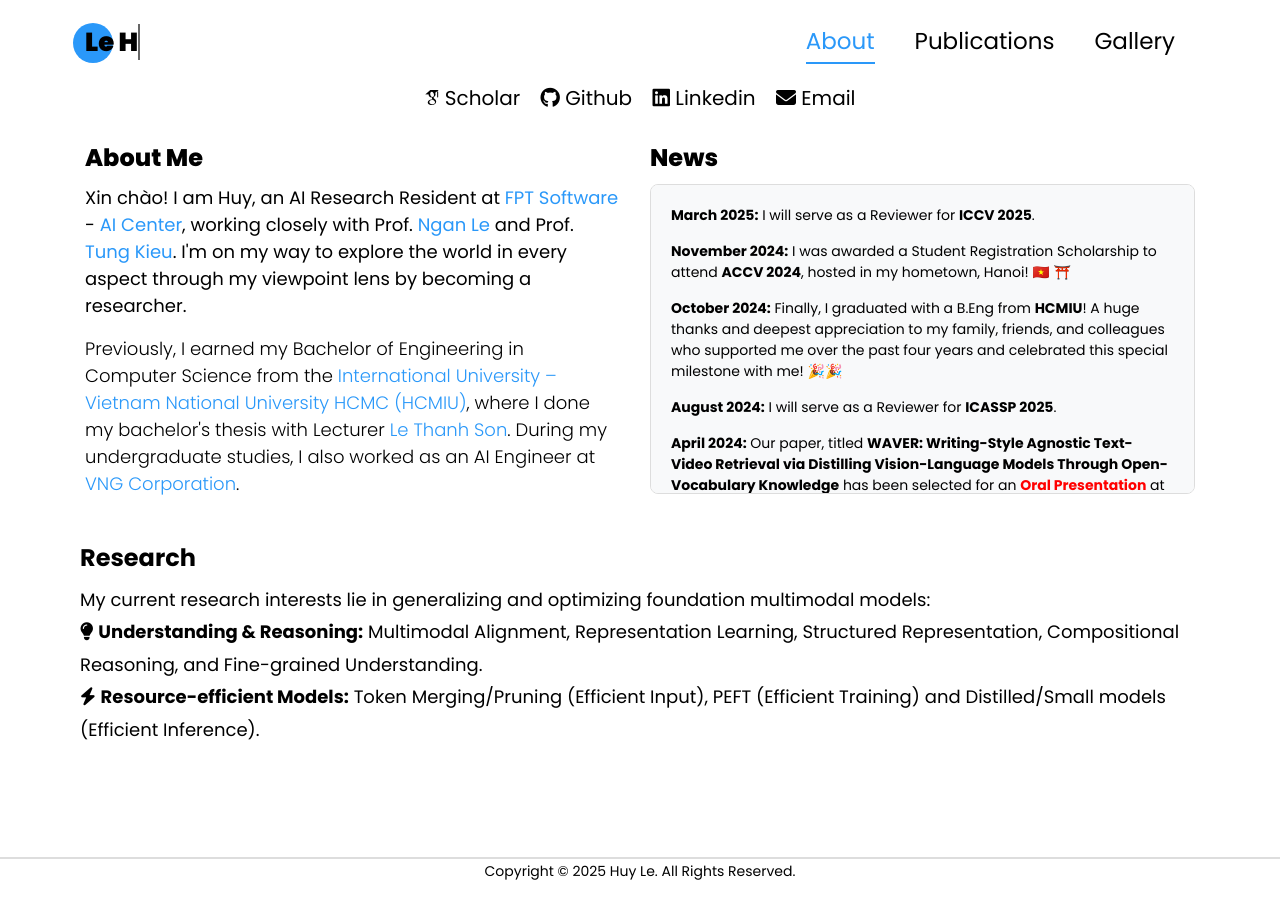
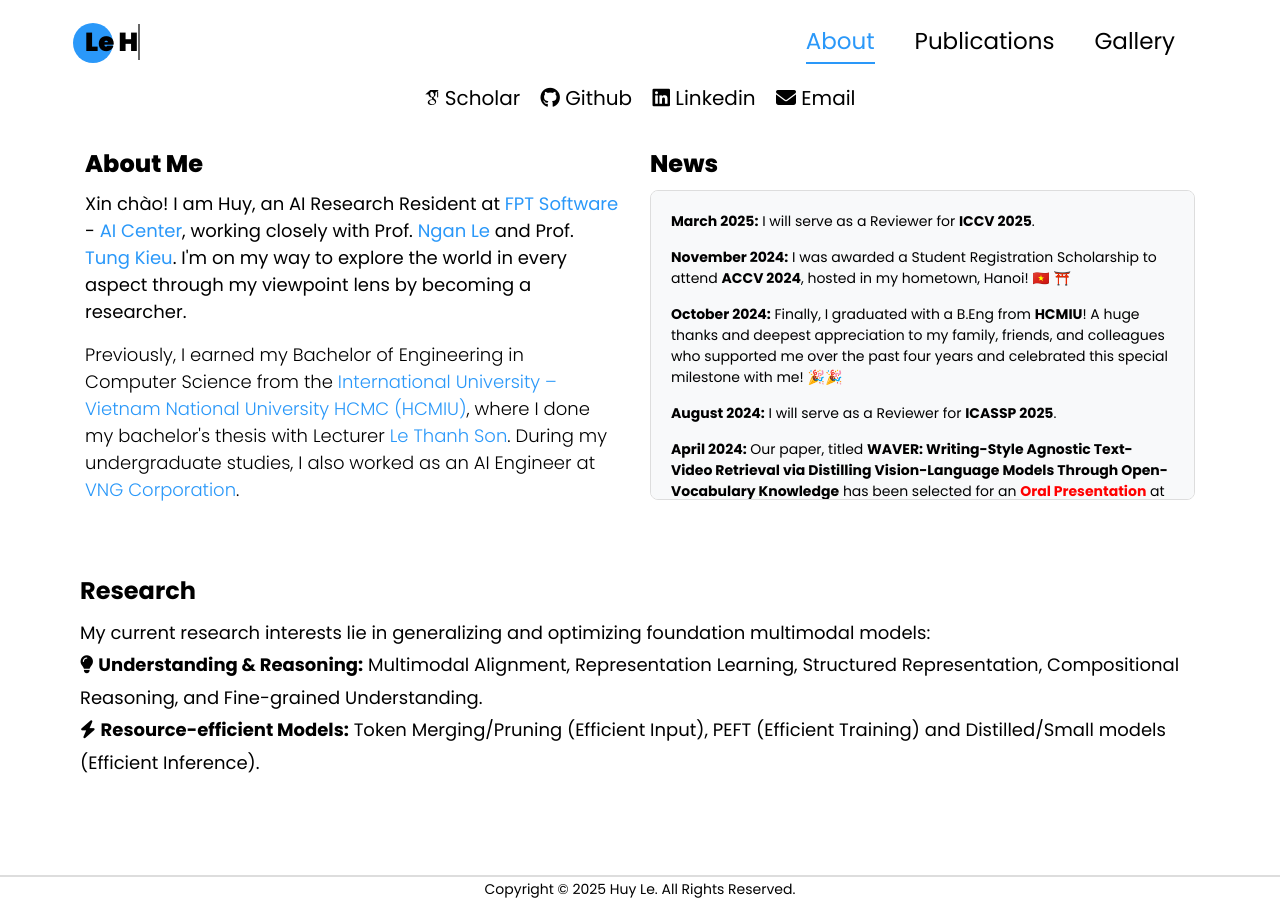
Before and after one commit to lehuy1611/lehuy1611.github.io, a Jekyll site: the page index.html, which Jekyll copies as it is, in a window 1280 px wide. Built offline with Jekyll 4.4.1, drawn with Linux system fonts in a browser that asks for light colours; some web fonts are replaced.

Commit message:
update icon local

```diff
--- a/index.html
+++ b/index.html
@@ -125,7 +125,7 @@
                 </div>
             </div>
 
-            <div class="row no-gutters slider-text justify-content-center align-items-flex-start" style="max-height: 380px;">
+            <div class="row no-gutters slider-text justify-content-center align-items-start" style="margin-top: 30px; margin-bottom: 30px;">
                 <!-- About Me Section -->
                 <div class="col-lg-6 col-md-6 col-12 mb-4" style="padding-right: 20px;">
                     <div class="text" style="font-size: 14px; line-height: 1.5;">
```
